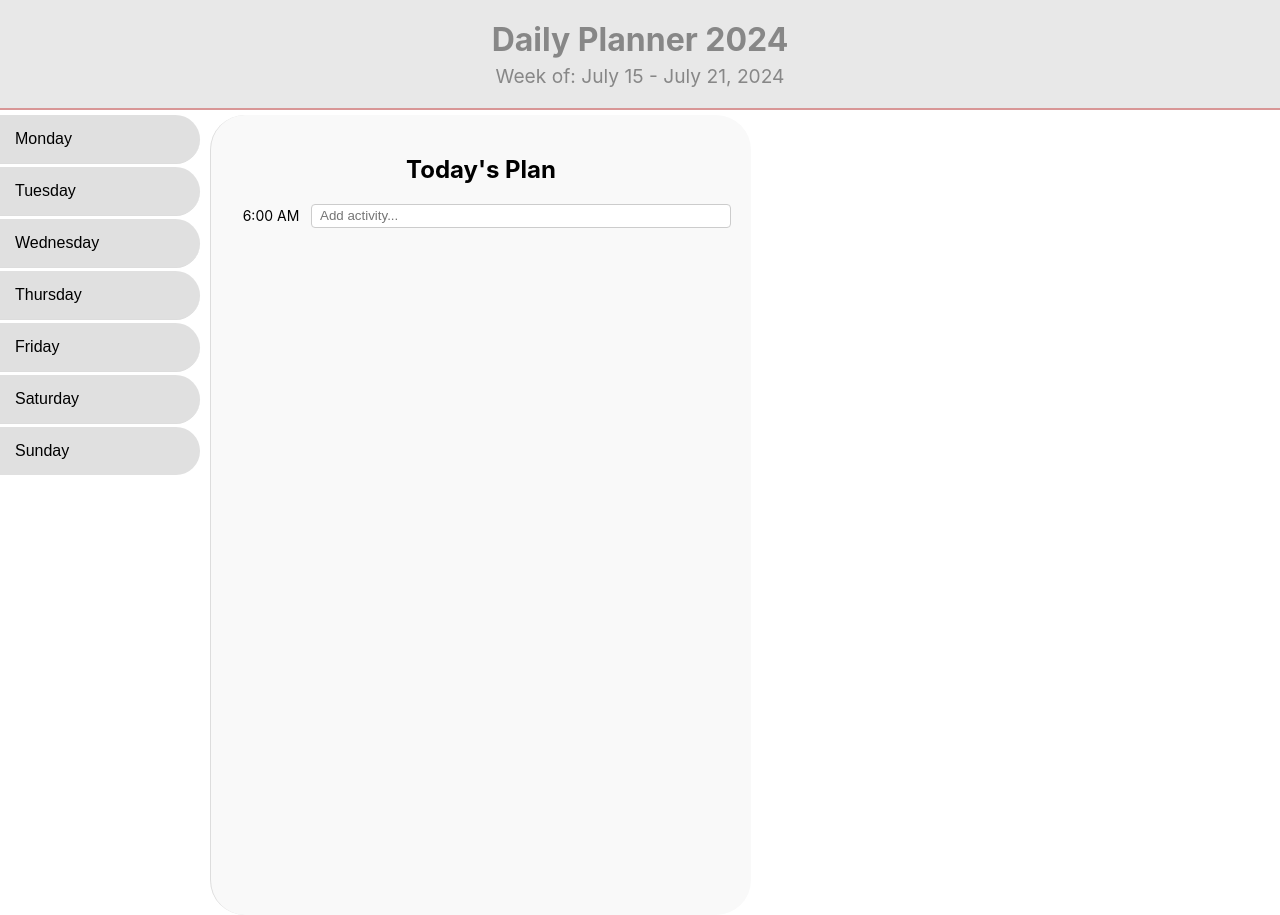
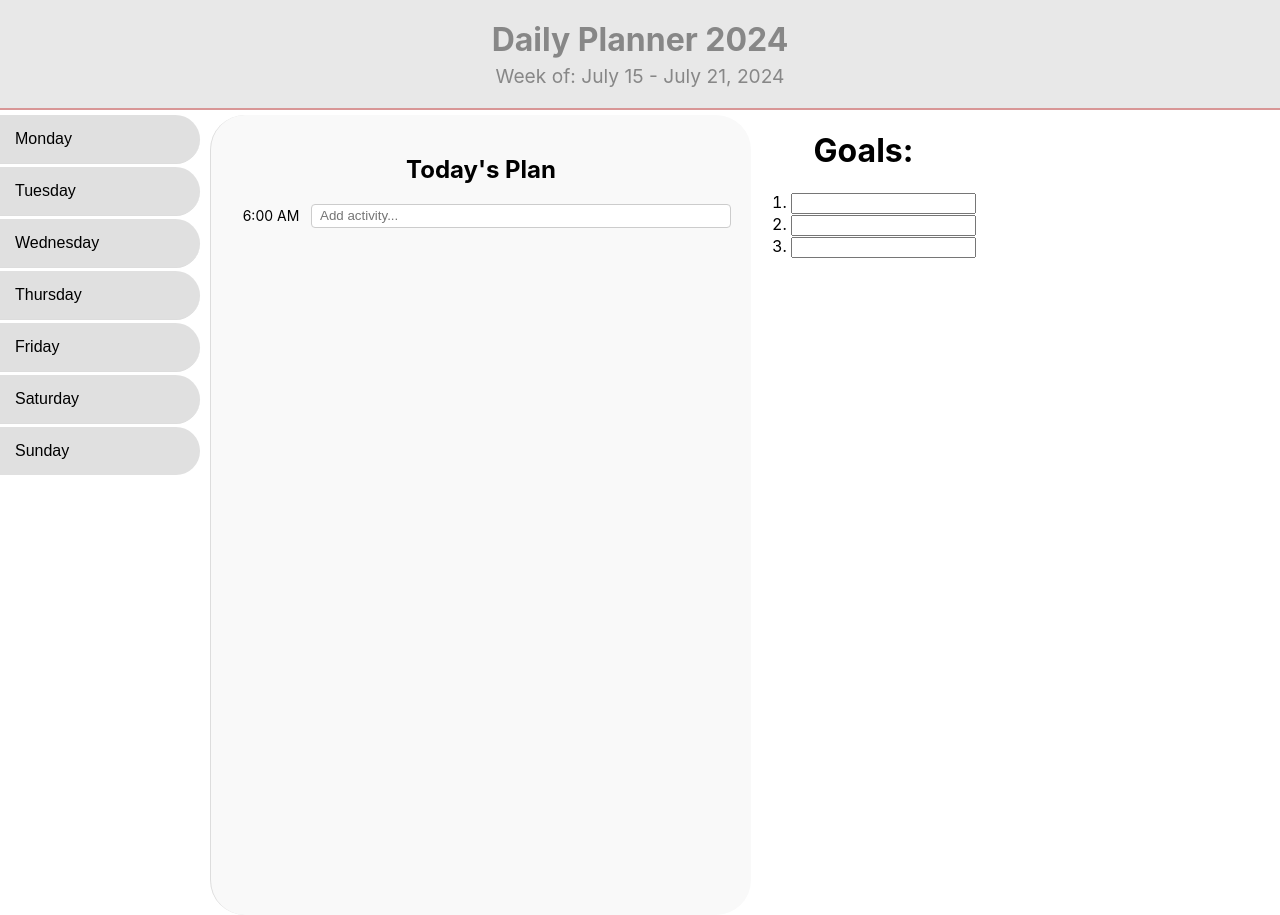
Before and after one commit to AngelikaSo/Daily-planner, a React (Create React App) app: page / in a window 1280 px wide. Built offline with nearby package versions, Linux system fonts and the light colour scheme.

Commit message:
Goals component created

```diff
--- a/src/App.js
+++ b/src/App.js
@@ -2,6 +2,7 @@ import "./App.css";
 import Header from "./components/Header";
 import Sidebar from "./components/Sidebar.js";
 import DayPlan from "./components/DayPlan.js";
+import Goals from "./components/Goals.js";
 
 function App() {
   return (
@@ -10,6 +11,7 @@ function App() {
       <div className="main-content">
         <Sidebar />
         <DayPlan />
+        <Goals />
       </div>
     </div>
   );
--- /dev/null
+++ b/src/components/Goals.js
@@ -0,0 +1,31 @@
+import React, { useState } from "react";
+
+const Goals = () => {
+  const [goals, setGoals] = useState([" ", " ", " "]); //Init state with empty string
+
+  const handleGoalCahnge = (index, value) => {
+    const newGoals = [...goals];
+    newGoals[index] = value;
+    setGoals(newGoals);
+  };
+
+  return (
+    <div className="goals-container">
+      <h1 className="goals-title">Goals:</h1>
+      <ol className="golas">
+        {goals.map((goal, index) => (
+          <li className="goal" key={index}>
+            <input
+              className="goal-input"
+              type="text"
+              value={goal}
+              onChange={(e) => handleGoalCahnge(index, e.target.value)}
+            />
+          </li>
+        ))}
+      </ol>
+    </div>
+  );
+};
+
+export default Goals;
```
